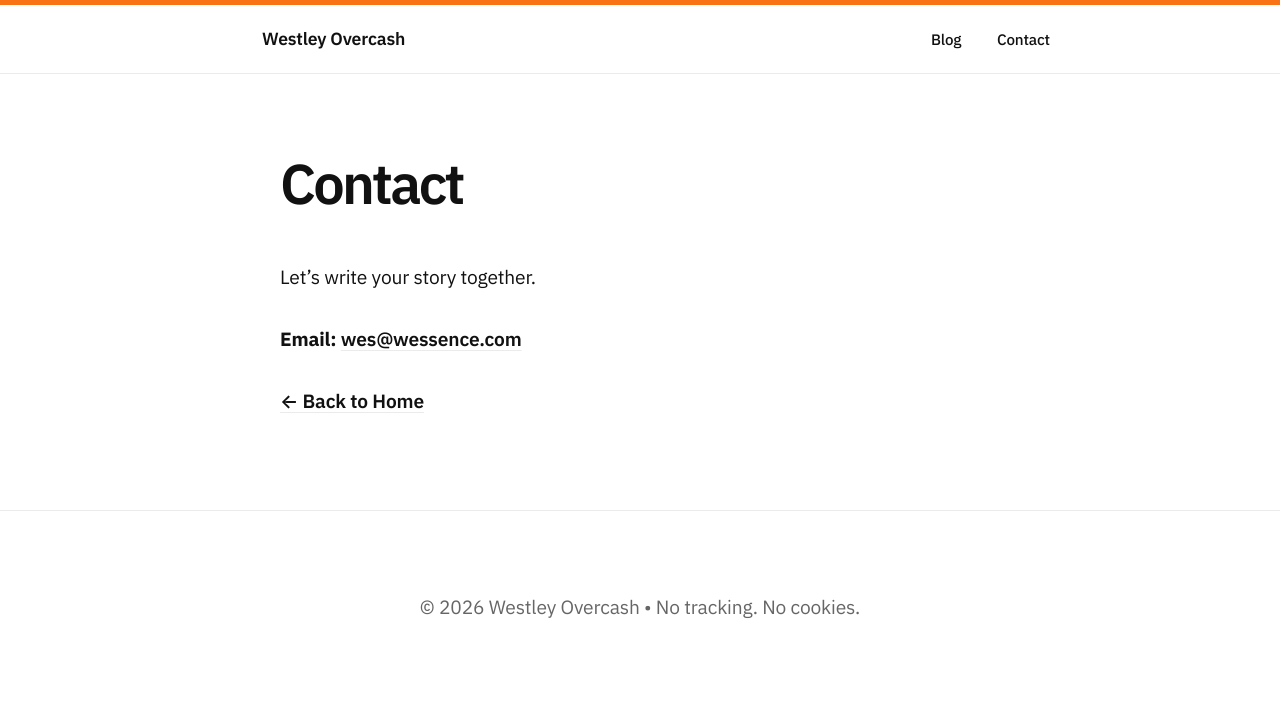
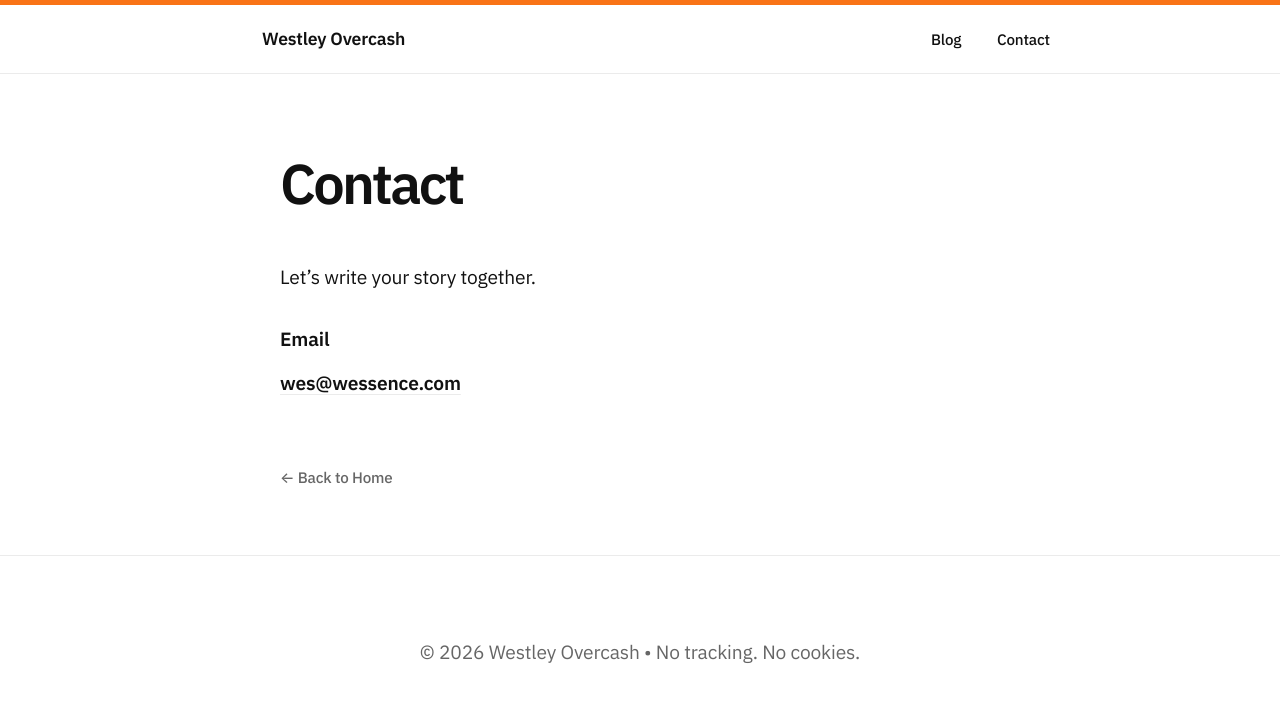
Before and after one commit to westleyovercash/westleyovercash.github.io, a Jekyll site: the page built from contact.md, in a window 1280 px wide. Shown: the top 702 px of the page. Built offline with Jekyll 4.4.1, drawn with Linux system fonts in a browser that asks for light colours.

Commit message:
Update contact.md

```diff
--- a/contact.md
+++ b/contact.md
@@ -7,8 +7,9 @@ title: Contact
 
 Let's write your story together.
 
-**Email:** [wes@wessence.com](mailto:wes@wessence.com)
+### Email
+[wes@wessence.com](mailto:wes@wessence.com)
 
----
-
-[← Back to Home](/)
+<div style="margin-top: 4rem;">
+  <a href="/" style="text-decoration: none; font-size: 0.95rem; color: var(--text-light); font-weight: 500;">← Back to Home</a>
+</div>
```
